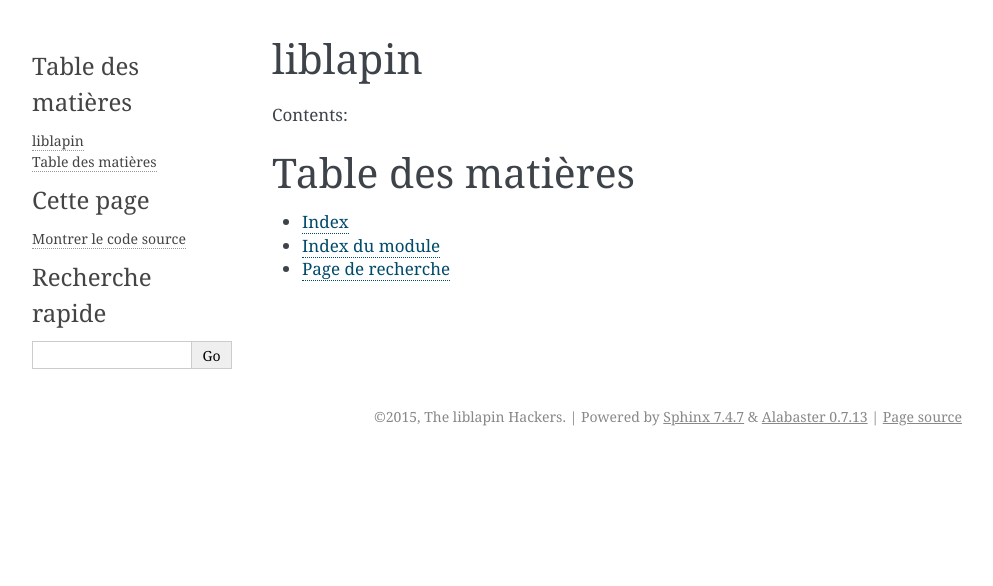
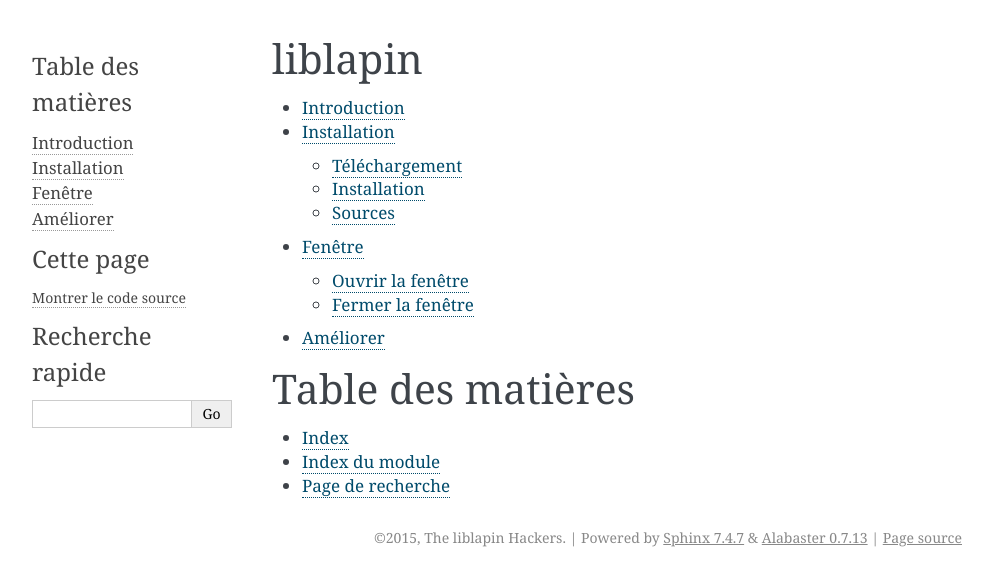
Before and after one commit to motet-a/liblapin-tutorial, a Sphinx documentation site: the page built from source/index.rst, in a window 1280 px wide. Shown: the top 586 px of the page, without its empty margins (148-1141 px from the left). Built offline with Sphinx 7.4.7, drawn with Linux system fonts in a browser that asks for light colours.

Commit message:
Added some pages

```diff
--- a/source/conf.py
+++ b/source/conf.py
@@ -125,10 +125,10 @@
 
 # The name for this set of Sphinx documents.  If None, it defaults to
 # "<project> v<release> documentation".
-#html_title = None
+html_title = "liblapin - Tutoriel"
 
 # A shorter title for the navigation bar.  Default is the same as html_title.
-#html_short_title = None
+html_short_title = "liblapin"
 
 # The name of an image file (relative to this directory) to place at the top
 # of the sidebar.
@@ -158,7 +158,10 @@
 #html_use_smartypants = True
 
 # Custom sidebar templates, maps document names to template names.
-#html_sidebars = {}
+html_sidebars = {
+   '**': ['globaltoc.html', 'sourcelink.html', 'searchbox.html'],
+   'using/windows': ['windowssidebar.html', 'searchbox.html'],
+}
 
 # Additional templates that should be rendered to pages, maps page names to
 # template names.
--- a/source/index.rst
+++ b/source/index.rst
@@ -6,11 +6,13 @@
 liblapin
 ====================================
 
-Contents:
-
 .. toctree::
    :maxdepth: 2
 
+   intro
+   install
+   window
+   extend
 
 Table des matières
 ==================
--- /dev/null
+++ b/source/window.md
@@ -0,0 +1,8 @@
+
+# Fenêtre #
+
+La liblapin ne gère qu’une seule fenêtre.
+
+## Ouvrir la fenêtre ##
+
+## Fermer la fenêtre ##
```
Also changed, not shown: source/extend.md (added, +4 -0 lines), source/install.md (added, +12 -0 lines), source/intro.md (added, +7 -0 lines), 1 other file.
